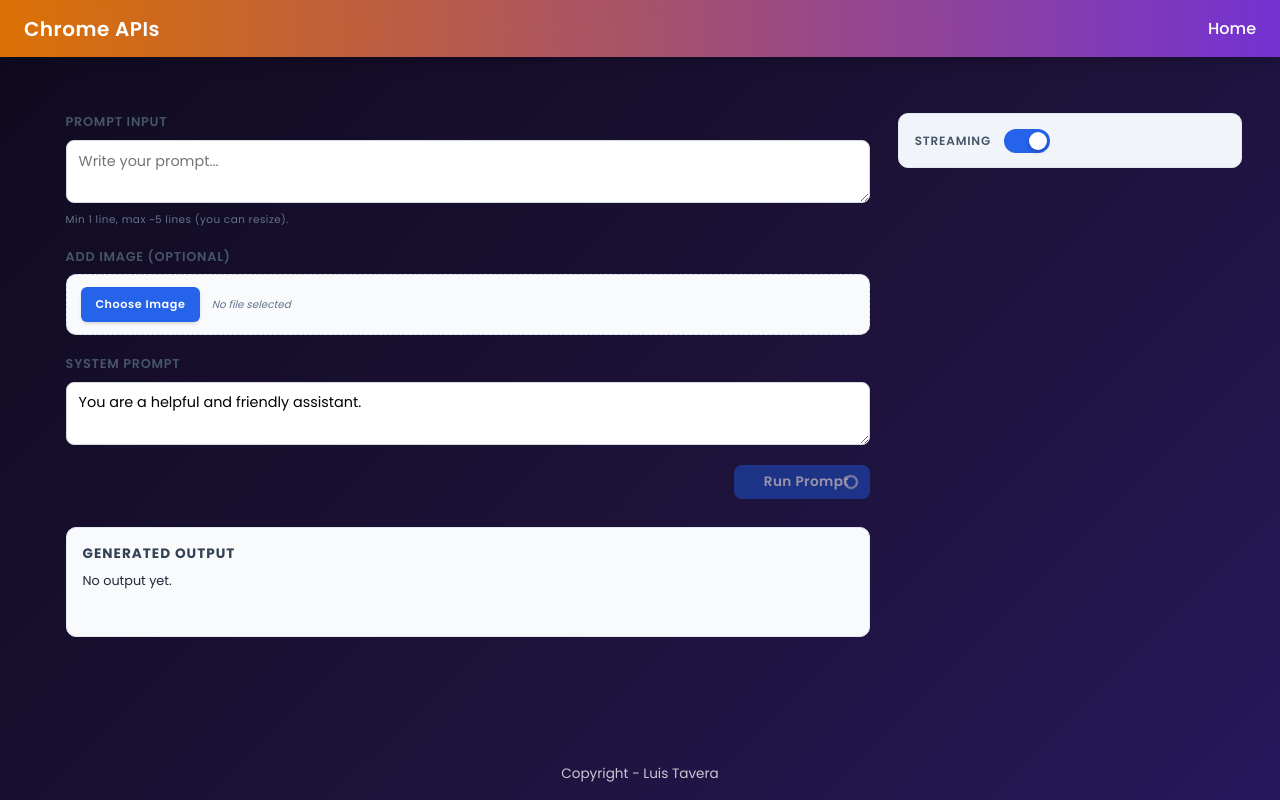
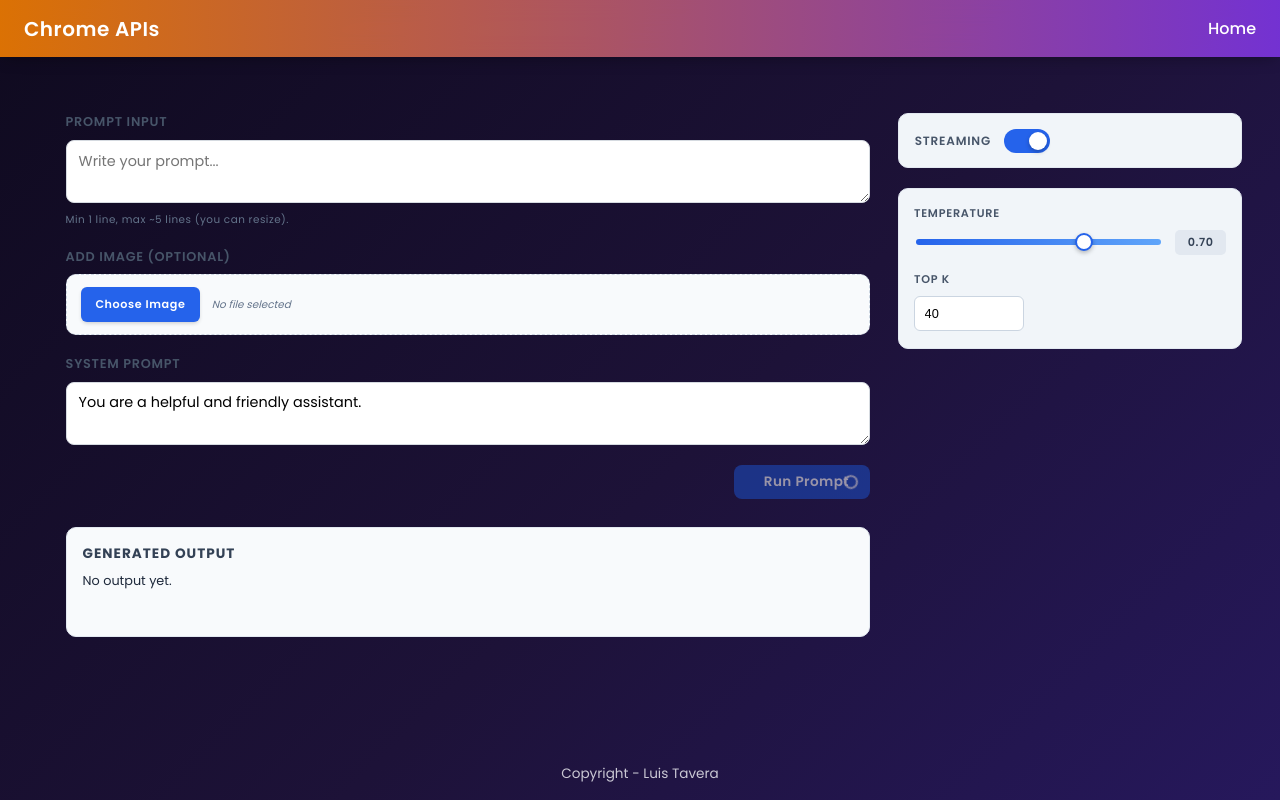
Before and after one commit to ltaverao95/google_chrome_apis, a React (Vite) app: page /prompt in a window 1280 px wide. Built offline with nearby package versions, Linux system fonts and the light colour scheme.

Commit message:
Add temperature and top K parameter controls to PromptComponent; enhance model configuration

```diff
--- a/src/pages/Prompt/Prompt.module.css
+++ b/src/pages/Prompt/Prompt.module.css
@@ -316,6 +316,92 @@
   }
 }
 
+.paramGroup {
+  display: flex;
+  flex-direction: column;
+  gap: 1rem;
+  background: #f1f5f9;
+  border: 1px solid #e2e8f0;
+  padding: 1rem .95rem 1.1rem;
+  border-radius: 10px;
+}
+
+.paramField {
+  display: flex;
+  flex-direction: column;
+  gap: .5rem;
+}
+
+.paramLabel {
+  font-size: .7rem;
+  font-weight: 600;
+  text-transform: uppercase;
+  letter-spacing: .75px;
+  color: #475569;
+}
+
+.rangeRow {
+  display: flex;
+  align-items: center;
+  gap: .75rem;
+}
+
+.range {
+  width: 100%;
+  appearance: none;
+  height: 6px;
+  border-radius: 4px;
+  background: linear-gradient(90deg, #2563eb, #60a5fa);
+  outline: none;
+  cursor: pointer;
+  position: relative;
+}
+
+.range::-webkit-slider-thumb {
+  appearance: none;
+  width: 18px;
+  height: 18px;
+  background: #fff;
+  border: 2px solid #2563eb;
+  border-radius: 50%;
+  box-shadow: 0 2px 4px rgba(0,0,0,.25);
+  cursor: grab;
+  transition: transform .15s;
+}
+
+.range:active::-webkit-slider-thumb {
+  transform: scale(1.05);
+  cursor: grabbing;
+}
+
+.rangeValue {
+  font-size: .7rem;
+  font-weight: 600;
+  background: #e2e8f0;
+  color: #334155;
+  padding: .25rem .55rem;
+  border-radius: 5px;
+  min-width: 3.2rem;
+  text-align: center;
+  letter-spacing: .5px;
+}
+
+.numberInput {
+  padding: .55rem .6rem;
+  font-size: .8rem;
+  border: 1px solid #cbd5e1;
+  border-radius: 6px;
+  background: #fff;
+  transition: border-color .15s, box-shadow .15s;
+  width: 110px;
+}
+
+.numberInput:focus {
+  outline: none;
+  border-color: #2563eb;
+  box-shadow: 0 0 0 1px #2563eb33;
+}
+
 @media (prefers-color-scheme: dark) {
   .fileWrapper {
     background: #1f2933;
@@ -334,4 +420,27 @@
   .filePlaceholder {
     color: #94a3b8;
   }
+  .paramGroup {
+    background: #1f2933;
+    border-color: #334250;
+  }
+  .range {
+    background: linear-gradient(90deg, #3b82f6, #60a5fa);
+  }
+  .range::-webkit-slider-thumb {
+    border-color: #3b82f6;
+  }
+  .rangeValue {
+    background: #334250;
+    color: #e2e8f0;
+  }
+  .numberInput {
+    background: #1f2430;
+    border-color: #374151;
+    color: #e2e8f0;
+  }
+  .numberInput:focus {
+    border-color: #3b82f6;
+    box-shadow: 0 0 0 1px #3b82f633;
+  }
 }
--- a/src/pages/Prompt/Prompt.tsx
+++ b/src/pages/Prompt/Prompt.tsx
@@ -16,6 +16,8 @@
   const [generated, setGenerated] = useState("");
   const [isStreamingActive, setIsStreamingActive] = useState(true);
   const [isLoading, setIsLoading] = useState(false);
+  const [temperature, setTemperature] = useState(0.7);
+  const [topK, setTopK] = useState(40);
 
   useEffect(() => {
     const init = async () => {
@@ -33,6 +35,9 @@
       }
 
       const languageModelParams = await LanguageModel.params();
+
+      languageModelParams.temperature = temperature;
+      languageModelParams.topK = topK;
 
       let sessionLanguageModel;
       if (availability === "available") {
@@ -66,7 +71,7 @@
       setIsLoading(false);
     };
     init();
-  }, [isStreamingActive, systemPrompt]);
+  }, [isStreamingActive, systemPrompt, temperature, topK]);
 
   const handleFile = async (e: React.ChangeEvent<HTMLInputElement>) => {
     const f = e.target.files?.[0] || null;
@@ -115,8 +120,8 @@
 
     promptResponse = await cachedLanguageModel["default"].prompt(prompt);
     console.log(
-        `Input Usage: ${cachedLanguageModel["default"].inputUsage} / Input Quota: ${cachedLanguageModel["default"].inputQuota}`
-      );
+      `Input Usage: ${cachedLanguageModel["default"].inputUsage} / Input Quota: ${cachedLanguageModel["default"].inputQuota}`
+    );
     setGenerated(promptResponse);
 
     setIsLoading(false);
@@ -211,6 +216,44 @@
             <span className={styles.slider} />
           </label>
         </div>
+
+        <div className={styles.paramGroup}>
+          <label className={styles.paramField}>
+            <span className={styles.paramLabel}>Temperature</span>
+            <div className={styles.rangeRow}>
+              <input
+                type="range"
+                min="0"
+                max="1"
+                step="0.01"
+                value={temperature}
+                onChange={(e) => setTemperature(parseFloat(e.target.value))}
+                className={styles.range}
+                aria-valuemin={0}
+                aria-valuemax={1}
+                aria-valuenow={temperature}
+              />
+              <span className={styles.rangeValue}>
+                {temperature.toFixed(2)}
+              </span>
+            </div>
+          </label>
+
+          <label className={styles.paramField}>
+            <span className={styles.paramLabel}>Top K</span>
+            <input
+              type="number"
+              min={1}
+              max={100}
+              value={topK}
+              onChange={(e) =>
+                setTopK(Math.min(100, Math.max(1, Number(e.target.value) || 1)))
+              }
+              className={styles.numberInput}
+              placeholder="40"
+            />
+          </label>
+        </div>
       </div>
     </section>
   );
```
